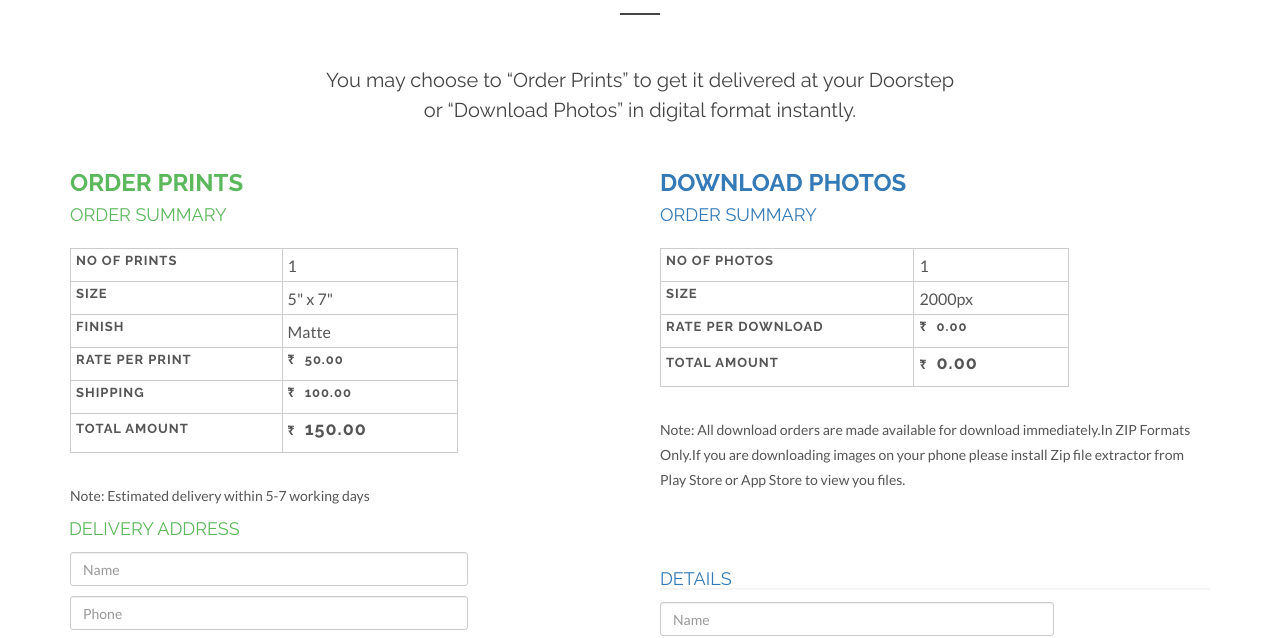
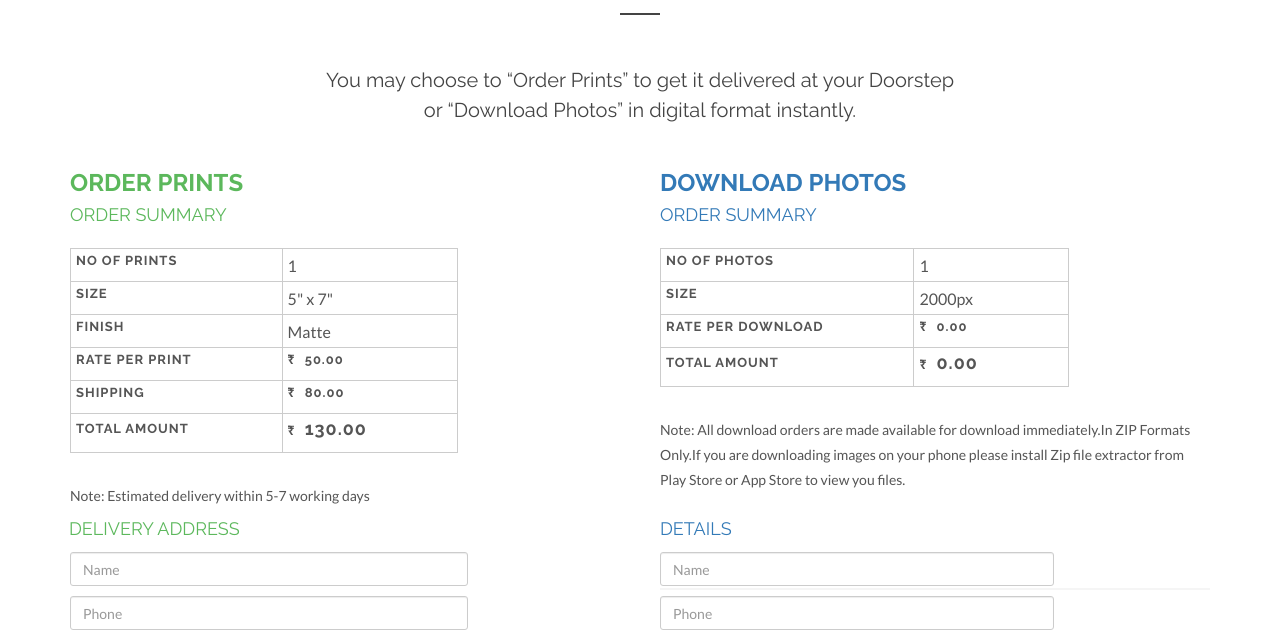
Before and after one commit to Parthk221/Review_Order, a plain HTML site: page index.html in a window 1280 px wide. Shown: the part 162-800 px from the top of the page. Drawn offline with Linux system fonts and the light colour scheme; a script that the page names is missing.

Commit message:
Update index.html

```diff
--- a/index.html
+++ b/index.html
@@ -112,8 +112,8 @@
                                                 <tr><td><label>Size </label></td><td><span id="lblSize">5" x 7"</span></td></tr>
                                                 <tr><td><label>Finish </label></td><td><span id="lblFinish">Matte</span></td></tr>
                                                 <tr><td><label>Rate per print </label></td><td class="td-decimal"><label>₹ <span id="lblRate">50.00</span></label></td></tr>
-                                                <tr><td><label>Shipping </label></td><td class="td-decimal"><label>₹ <span id="lblShipping">100.00</span></label></td></tr>
-                                                <tr><td><label style="font-weight:bold;">Total Amount </label></td><td class="td-decimal"><label style="font-weight:bold;">₹ <span id="lblTotalAmount" style="font-size:large;">150.00</span></label></td></tr>
+                                                <tr><td><label>Shipping </label></td><td class="td-decimal"><label>₹ <span id="lblShipping">80.00</span></label></td></tr>
+                                                <tr><td><label style="font-weight:bold;">Total Amount </label></td><td class="td-decimal"><label style="font-weight:bold;">₹ <span id="lblTotalAmount" style="font-size:large;">130.00</span></label></td></tr>
 
                                             </tbody></table>
                                             <p>Note: Estimated delivery within 5-7 working days</p>
@@ -146,7 +146,6 @@
                                                 <tr><td><label style="font-weight:bold;">Total Amount  </label></td><td class="td-decimal"><label style="font-weight:bold;">₹ <span id="lblTotalAmountDownload" style="font-size:large;">0.00</span></label></td></tr>
 
                                             </tbody></table>
-
                                             <p>Note: All download orders are made available for download immediately.In ZIP Formats Only.If you are downloading images on your phone please install Zip file extractor from Play Store or App Store to view you files.</p>
                                         </div>
                                     </div>
@@ -183,7 +182,7 @@
                             </div>
                         </div>
                         <div class="entry clearfix add-left-1 add-top" style="position: absolute; top: 460px; left: 590px;">
-                            <div class="entry-title" style="margin-left:-15px;margin-bottom:10px;margin-top:50px">
+                            <div class="entry-title" style="margin-left:-15px;margin-bottom:10px;">
                                 <h4 class="nomargin uppercase" style="font-weight:normal; color:#337ab7">Details</h4>
                             </div>
                             <div class="entry-content">
```
